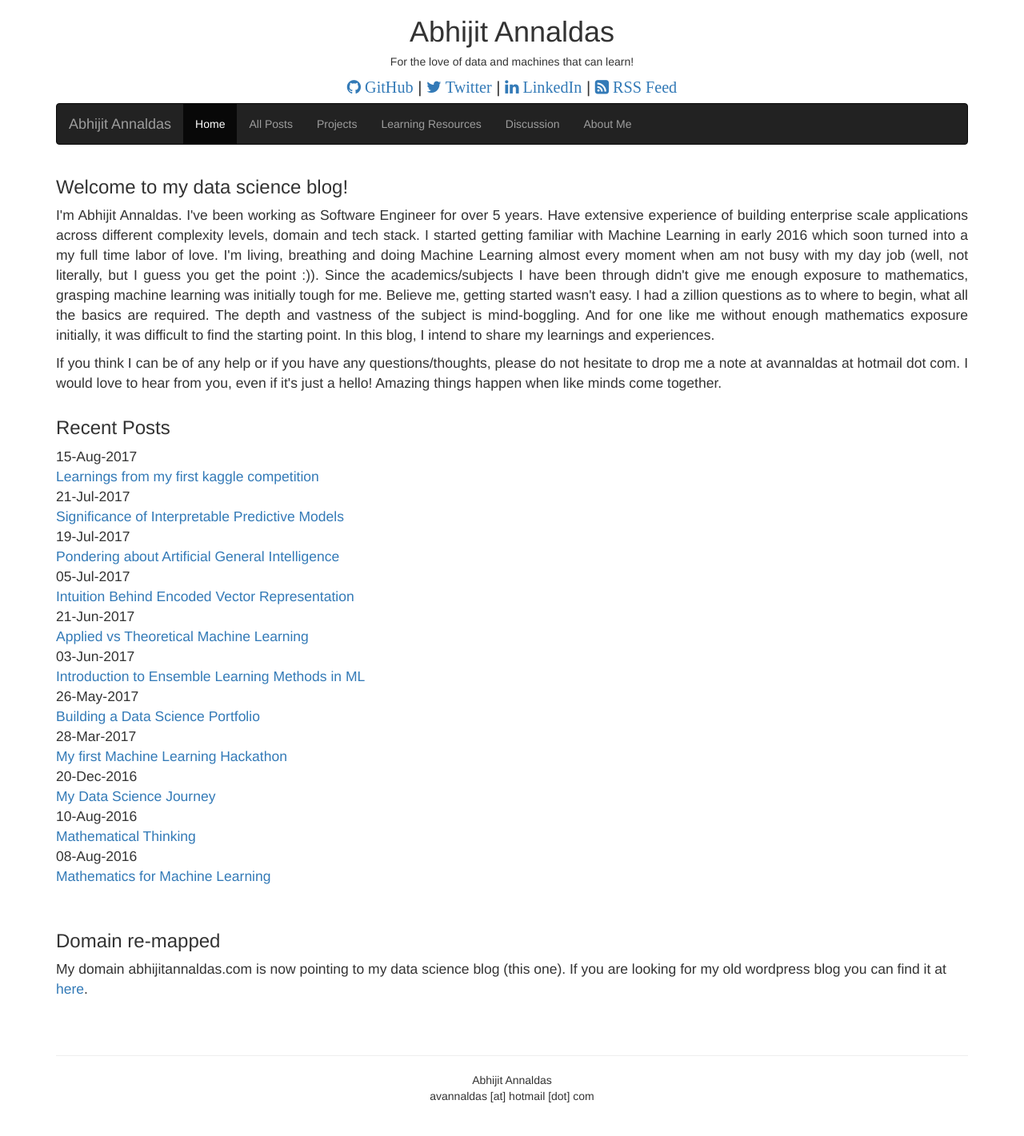
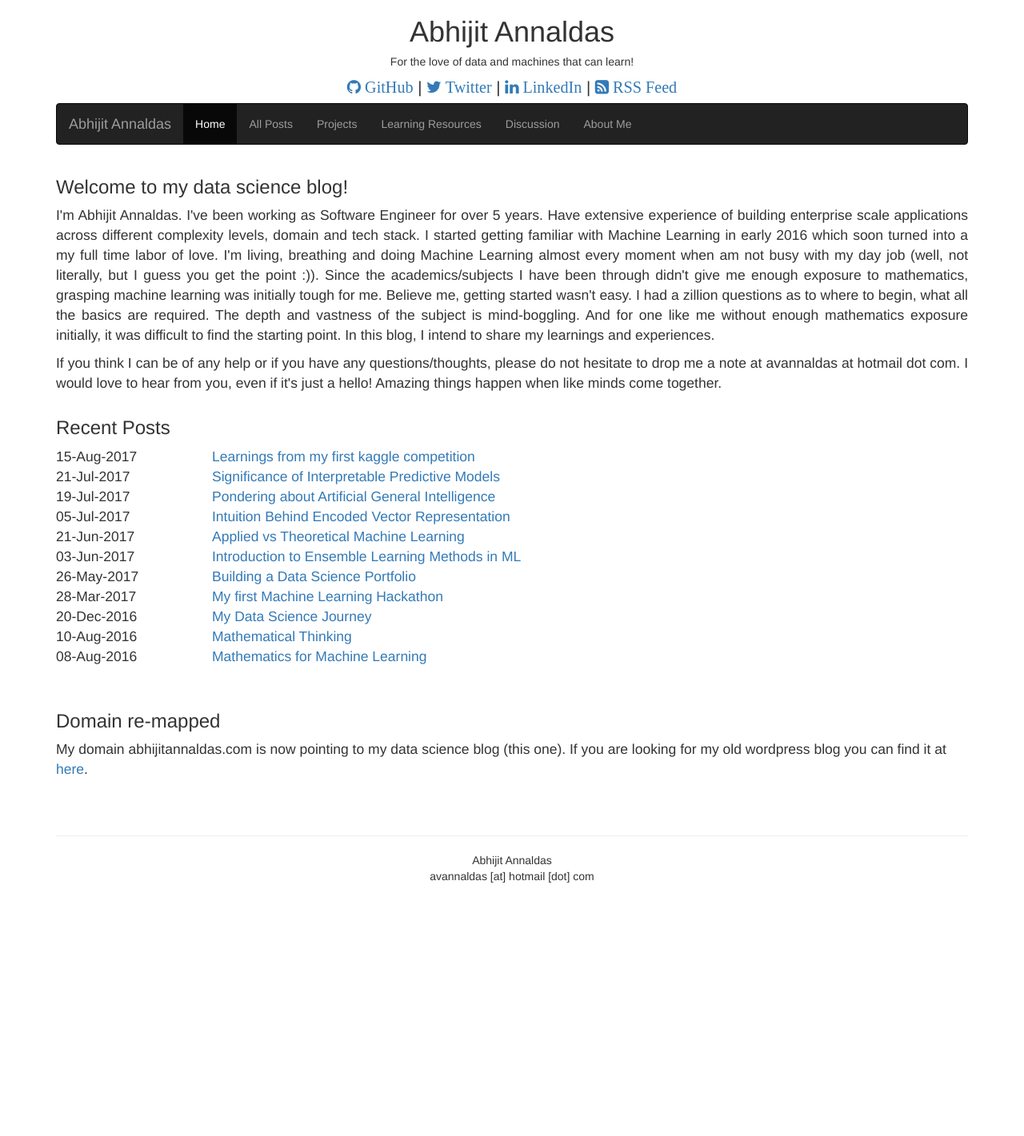
Before and after one commit to devm1023/ML_project, a Jekyll site: the page built from index.html, in a window 1280 px wide. Shown: the whole page at 80% size. Built offline with Jekyll 4.4.1, drawn with Linux system fonts in a browser that asks for light colours; nearby versions of some CDN libraries; after the commit the page ends 1146 px from its top, so only the background shows below that.

Commit message:
Update index.html

```diff
--- a/index.html
+++ b/index.html
@@ -18,7 +18,7 @@ layout: default
 				<div class="col-sm-2" style="text-align:justify;">
 					{{ post.date | date: "%d-%b-%Y" }}
 				</div>
-				<div class="col-sm-11" style="text-align:justify;">
+				<div class="col-sm-10" style="text-align:justify;">
 					<a href="{{ post.url | prepend: site.baseurl }}">{{ post.title }}</a>
 				</div>
 			</div>
```
